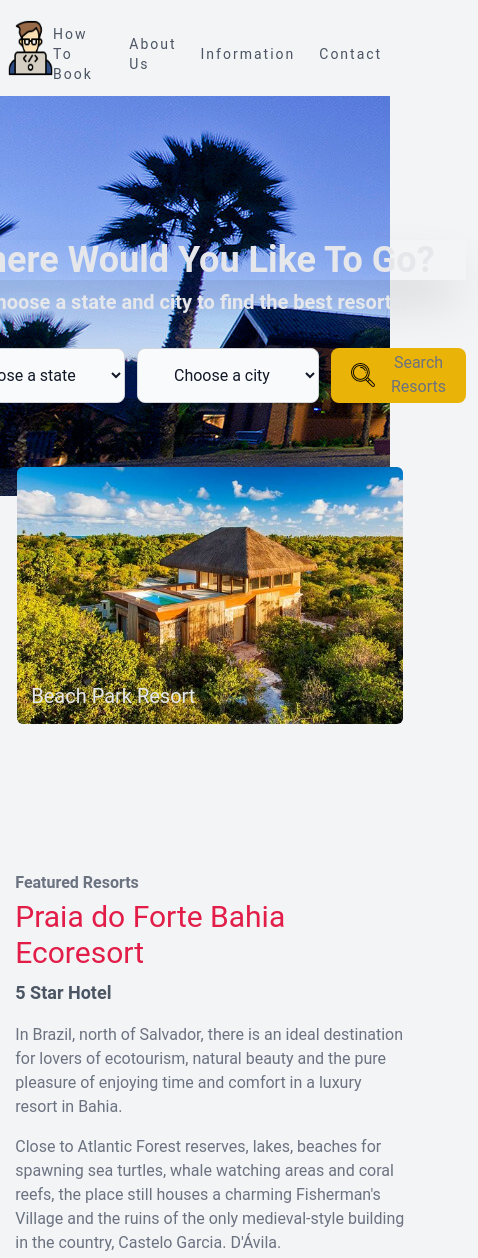
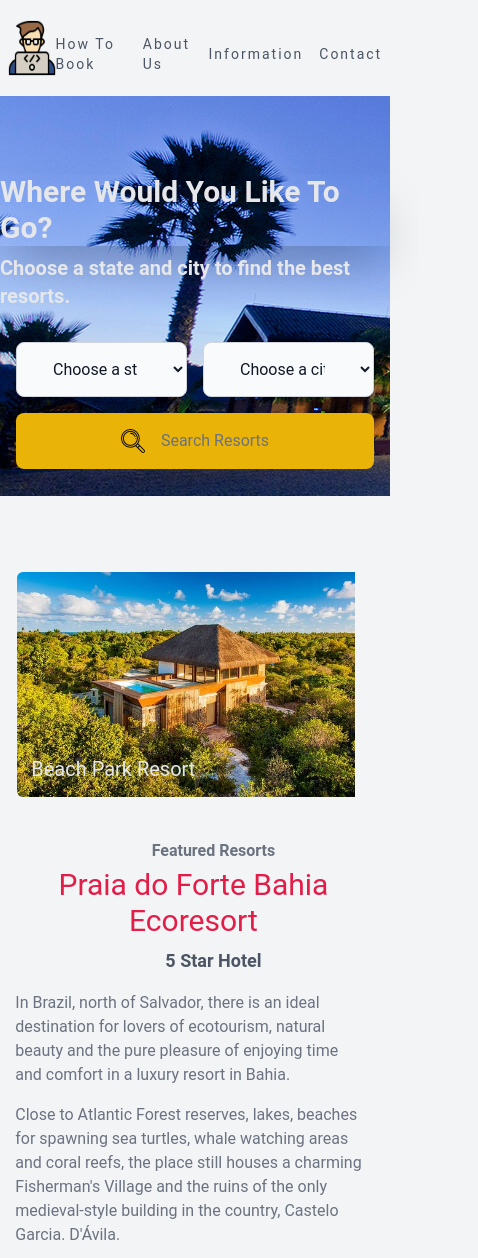
Before and after one commit to thales-lopes/tailwind-project, a website: page index.html in a window 390 px wide. Shown: the top 1258 px of the page, 478 px wide, since content can reach past the window. Drawn offline with Linux system fonts and the light colour scheme.

Commit message:
Responsive added

```diff
--- a/index.html
+++ b/index.html
@@ -17,11 +17,11 @@
 
         <div class="h-full py-5">
 
-            <img class="h-full w-auto hover:" src="./img/top-logo.png">
+            <img class="h-full w-auto" src="./img/top-logo.png">
 
         </div>
 
-        <div class="flex h-full ml-auto gap-6 tracking-[2px] text-sm md:text-base lg:text-lg text-gray-600 items-center">
+        <div class="flex h-full ml-auto gap-4 lg:gap-6 tracking-[2px] text-sm md:text-base lg:text-lg text-gray-600 items-center">
 
             <a class="             hover:border-t-2 hover:border-[#FF2978] hover:mt-1 rounded-md pt-3" href="">
 
@@ -51,11 +51,11 @@
 
     </div>
 
-    <div class="main-banner flex items-center justify-center">
+    <div class="main-banner flex items-center justify-center mb-6 lg:mb-12">
 
         <div>
 
-            <h1 class=" flex justify-center text-gray-200 text-4xl shadow-2xl mb-2 font-bold opacity-100 relative">
+            <h1 class=" flex justify-center text-gray-200 lg:text-4xl text-3xl shadow-2xl mb-2 font-bold opacity-100 relative">
 
                 Where Would You Like To Go?
 
@@ -70,7 +70,7 @@
 
 
 
-            <form class="flex gap-3 mt-8 ml-2">
+            <form class="grid grid-cols-2 lg:grid-cols-3 pl-2 pr-4 gap-4 mt-8 ml-2">
 
                 <select class="bg-gray-50 px-8 py-4 border border-gray-300 rounded-lg text-gray-900 focus:outline-none">
 
@@ -94,7 +94,7 @@
 
                 </select>
 
-                <button class="flex items-center justify-center gap-4 bg-yellow-500 text-md px-8 rounded-lg hover:bg-yellow-400">
+                <button class="flex col-span-2 lg:col-span-1 items-center justify-center gap-4 bg-yellow-500 text-md px-8 py-4 rounded-lg hover:bg-yellow-400">
 
                     <img src="./img/search.png">
 
@@ -108,44 +108,44 @@
 
     </div>
 
-    <div class="flex mx-auto px-[2%] py-16">
+    <div class="flex mx-auto px-[2%] mb-12 lg:mb-20">
 
-        <div class="flex flex-col-reverse md:flex-row mb-2 gap-[20%] px-[2%]">
+        <div class="flex flex-col-reverse lg:flex-row mb-8 gap-10 lg:gap-[20%] px-[2%] ">
 
             <div class="md:w-[45%]">
 
-                <h2 class="text-md font-semibold text-gray-500">
+                <h2 class="text-center lg:text-start lg:text-md font-semibold text-gray-500">
 
                     Featured Resorts
 
                 </h2>
 
-                <p class="text-3xl text-rose-600 mt-1">
+                <p class="text-3xl text-center pr-10 lg:text-start text-rose-600 mt-1">
 
                     Praia do Forte Bahia Ecoresort
 
                 </p>
 
-                <p class="text-lg font-semibold text-gray-600 mt-2">
+                <p class="text-center lg:text-start text-lg font-semibold text-gray-600 mt-2">
 
                     5 Star Hotel
 
                 </p>
 
-                <p class="text-md mt-4">
+                <p class="pr-12 lg:text-md mt-4">
 
 
                     In Brazil, north of Salvador, there is an ideal destination for lovers of ecotourism, natural beauty and the pure pleasure of enjoying time and comfort in a luxury resort in Bahia.
 
                 </p>
 
-                <p class="text-md mt-4">
+                <p class="pr-12 lg:text-md mt-4">
 
                     Close to Atlantic Forest reserves, lakes, beaches for spawning sea turtles, whale watching areas and coral reefs, the place still houses a charming Fisherman's Village and the ruins of the only medieval-style building in the country, Castelo Garcia. D'Ávila.
 
                 </p>
 
-                <button class="flex bg-yellow-500 gap-4 text-md px-20 py-3 rounded-lg hover:bg-yellow-400 mt-8">
+                <button class="flex bg-yellow-500 gap-4 text-md px-40 py-3 lg:px-20 lg:py-3 rounded-lg hover:bg-yellow-400 mt-8">
 
                     Book Now
 
@@ -165,13 +165,13 @@
 
             <div class="relative h-auto w-screen md:w-[45%]">
 
-                <h3 class="absolute bottom-0 p-4 text-xl text-gray-200">
+                <h3 class="absolute bottom-0 p-4 text-xl text-gray-200 z-30">
 
                     Beach Park Resort
 
                 </h3>
 
-                <img class= "w-full h-full border-2 border-transparent rounded-lg hover:opacity-90" src="./img/forte-bahia.jpg">
+                <img class= "w-full h-full pr-12 border-2 border-transparent rounded-lg hover:opacity-90 z-10" src="./img/forte-bahia.jpg">
 
             </div>
 
@@ -189,7 +189,7 @@
 
             </h3>
 
-            <div class="grid grid-cols-4 grid-rows-2 gap-6 h-96">
+            <div class="lg:grid lg:grid-cols-4 lg:grid-rows-2 lg:h-96 gap-6 space-y-6 lg:space-y-0">
 
                 <div class="relative col-span-2 row-span-2 a text-gray-200">
 
@@ -247,7 +247,7 @@
 
     <div class="flex container mx-auto px-[2%] justify-center items-center mb-20">
 
-        <form class="flex gap-7">
+        <form class="grid grid-cols-2 lg:grid-cols-3 pl-2 pr-4 gap-4 mt-8 ml-2">
 
             <select class="bg-gray-50 px-8 py-4 border border-gray-300 rounded-lg text-gray-900 focus:outline-none">
 
@@ -271,7 +271,7 @@
 
             </select>
 
-            <button class="flex items-center justify-center  bg-yellow-500 text-md px-8 gap-4 rounded-lg hover:bg-yellow-400">
+            <button class="flex col-span-2 lg:col-span-1 items-center justify-center gap-4 bg-yellow-500 text-md px-8 py-4 rounded-lg hover:bg-yellow-400">
 
                 <img src="./img/search.png">
 
```
Also changed, not shown: css/tailwind.css.
